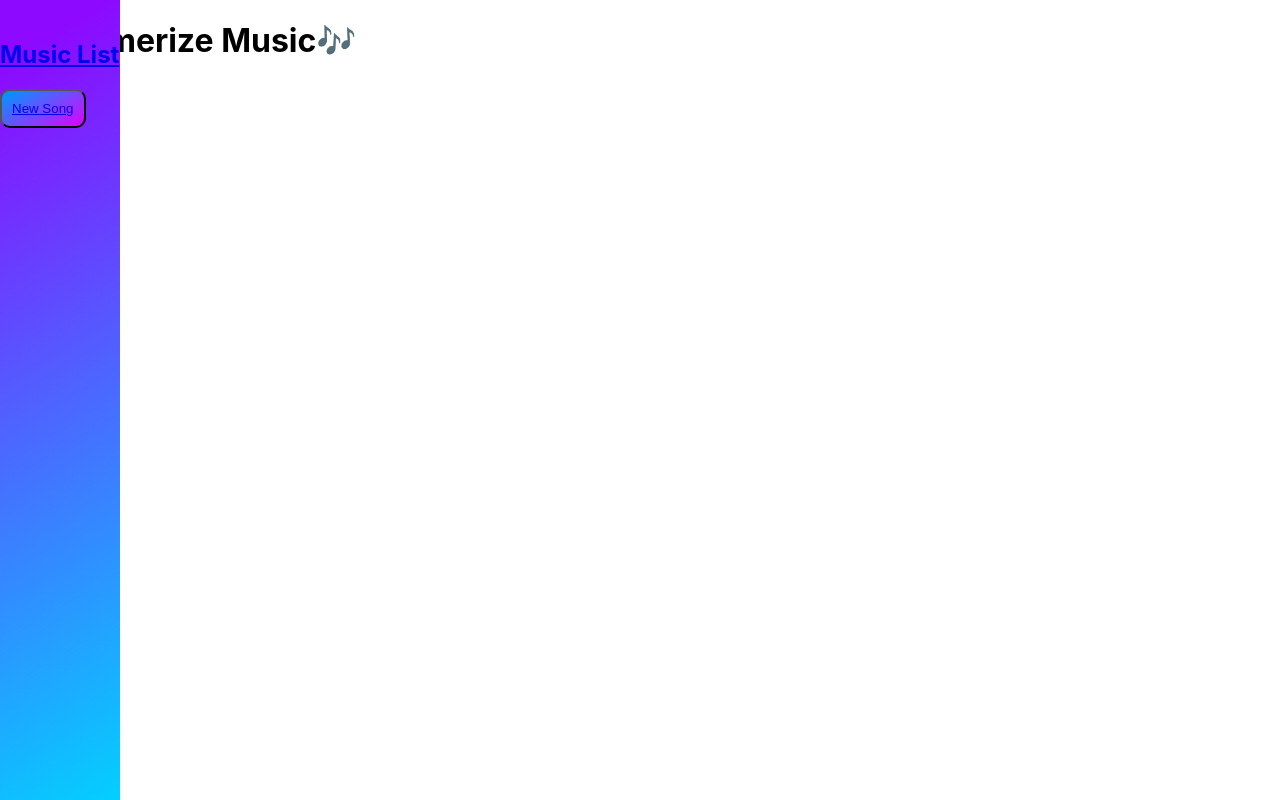
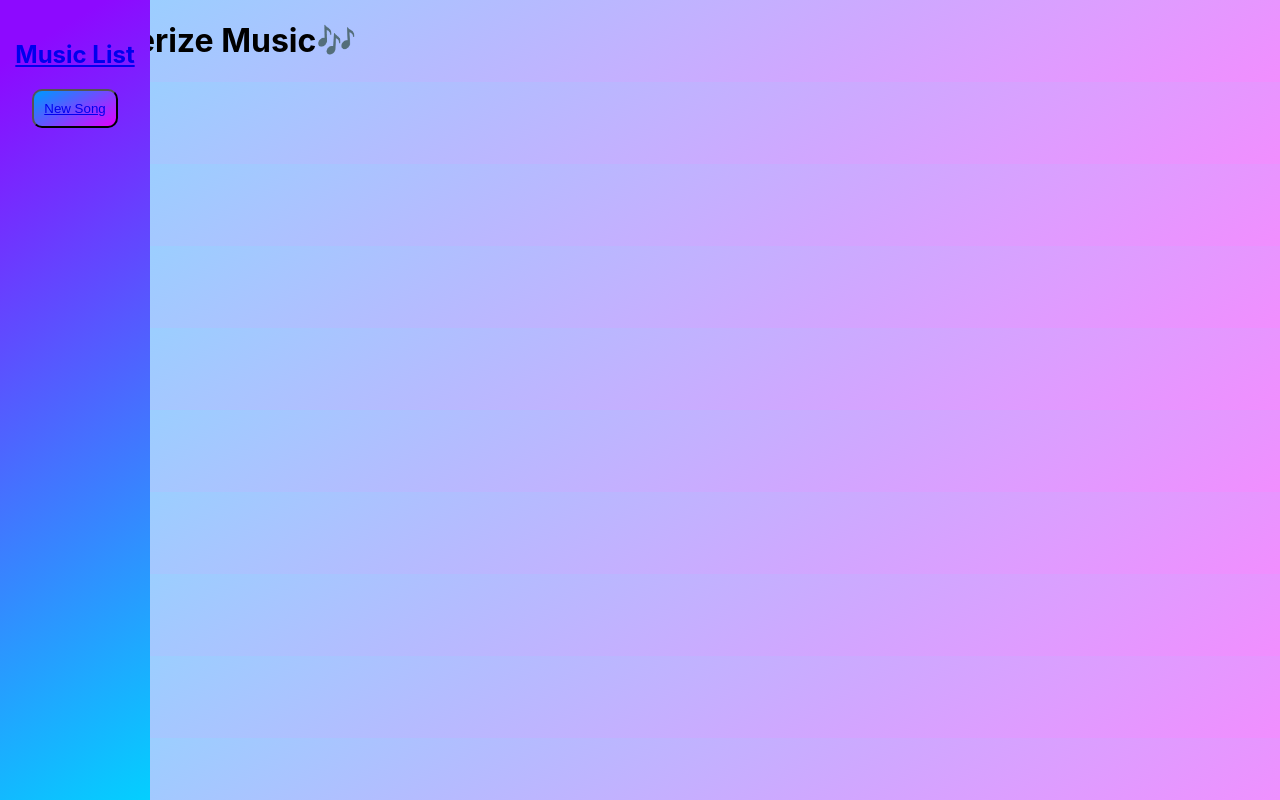
Before and after one commit to named-josie/tuner-react, a React (Create React App) app: page / in a window 1280 px wide. Built offline with nearby package versions, Linux system fonts and the light colour scheme.

Commit message:
updated css files

```diff
--- a/src/App.css
+++ b/src/App.css
@@ -36,6 +36,3 @@
     transform: rotate(360deg);
   }
 }
-.home-title{
-align-self: center;
-}
--- a/src/Components/Songs.js
+++ b/src/Components/Songs.js
@@ -17,18 +17,23 @@ export default function Songs() {
     <div className="Songs">
       <section>
         <h1>Songs List</h1>
-        <hr />
+        <hr></hr>
+        <br></br>
         <table>
+
           <thead>
+
             <tr>
               <th>Name</th>
               <th>Artist</th>
               <th>Album</th>
               <th>Favorite</th>
+            </tr>
 
-            </tr>
           </thead>
+
           <tbody>
+
             {songs.map((song) => {
               return <Song key={song.id} song={song} />;
             })}
--- a/src/Components/styles/navbar.css
+++ b/src/Components/styles/navbar.css
@@ -1,6 +1,6 @@
 nav {
     height: 100%;
-    width: 120px;
+    width: 150px;
     position: fixed;
     z-index: 1;
     top: 0;
@@ -9,6 +9,7 @@ nav {
     background: linear-gradient(149deg, rgba(141,9,255,1) 7%, rgba(0,212,255,1) 100%);
     overflow-x: hidden;
     padding-top: 20px;
+    text-align: center;
 
   }
 
--- a/src/index.css
+++ b/src/index.css
@@ -5,6 +5,10 @@ body {
     sans-serif;
   -webkit-font-smoothing: antialiased;
   -moz-osx-font-smoothing: grayscale;
+  background: #98d1ff;
+  background: linear-gradient(149deg, #98d1ff 7%, #f18eff 100%);
+
+
 }
 
 code {
@@ -17,17 +21,28 @@ code {
 table {
   width: 50%;
   margin: auto;
+
 }
 
 td {
   text-align: center;
+  font-size: 18px;
+
 }
 
 tbody td:not(td:first-of-type):hover {
   transform: scale(1.05);
   opacity: 0.9;
+
 }
 
 tbody tr:nth-child(even) {
   background: #be9ee9;
+
 }
+
+th {
+  font-size: 40px;
+  color:  rgb(9, 107, 255);
+  padding-bottom: 10px;
+}
```
